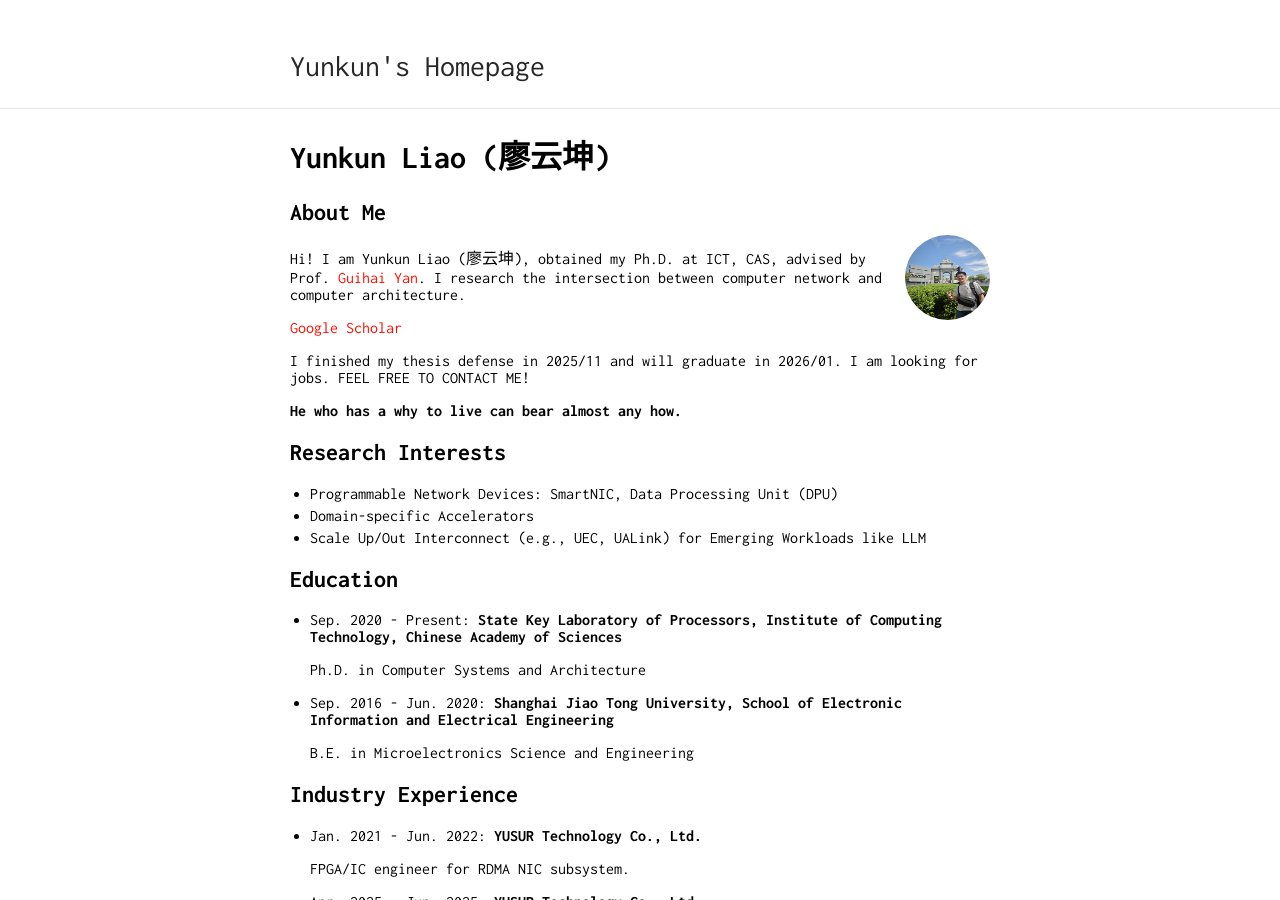
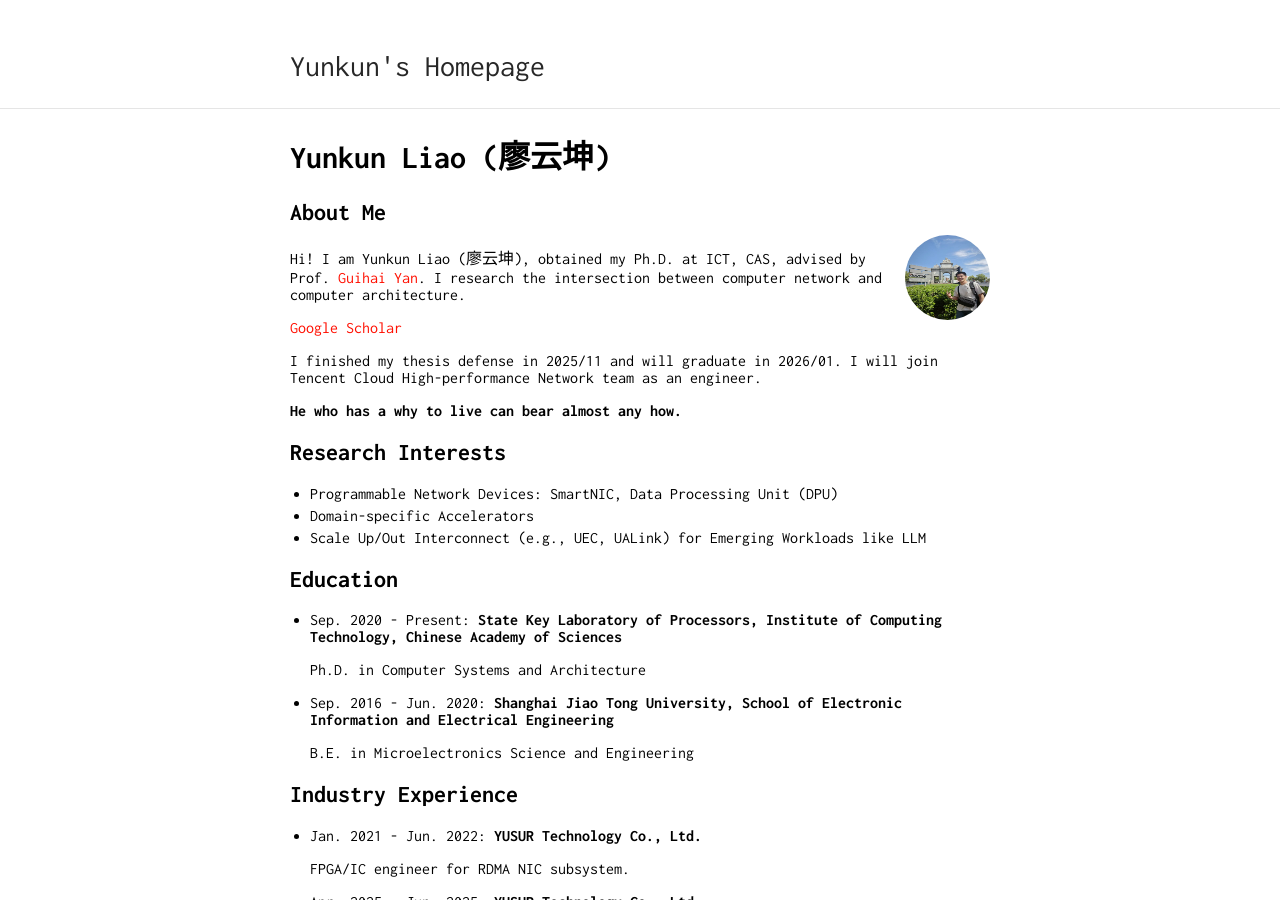
Before and after one commit to liaoyunkun/liaoyunkun.github.io, a Jekyll site: the page built from index.md, in a window 1280 px wide and 900 px high. Built offline with Jekyll 4.4.1, drawn with Linux system fonts in a browser that asks for light colours; our own code applies the rules of GitHub Pages for plain Markdown files.

Commit message:
Update index.md

```diff
--- a/index.md
+++ b/index.md
@@ -9,7 +9,7 @@ Hi! I am Yunkun Liao (廖云坤), obtained my Ph.D. at ICT, CAS, advised by Prof
 
 [Google Scholar](https://scholar.google.com/citations?user=6ITn_W8AAAAJ&hl=en)
 
-I finished my thesis defense in 2025/11 and will graduate in 2026/01. I am looking for jobs. FEEL FREE TO CONTACT ME!
+I finished my thesis defense in 2025/11 and will graduate in 2026/01. I will join Tencent Cloud High-performance Network team as an engineer.
 
 **He who has a why to live can bear almost any how.**
 
```
